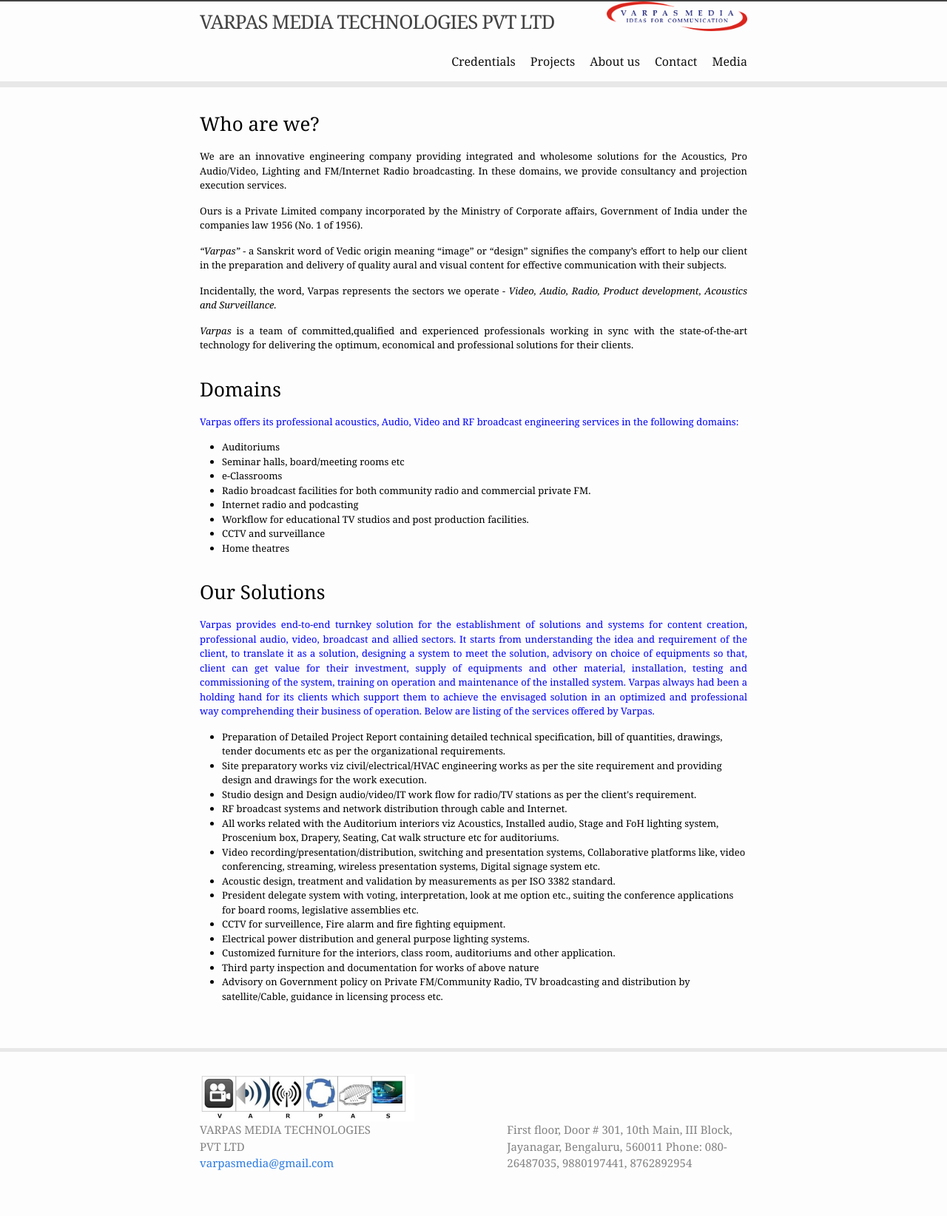
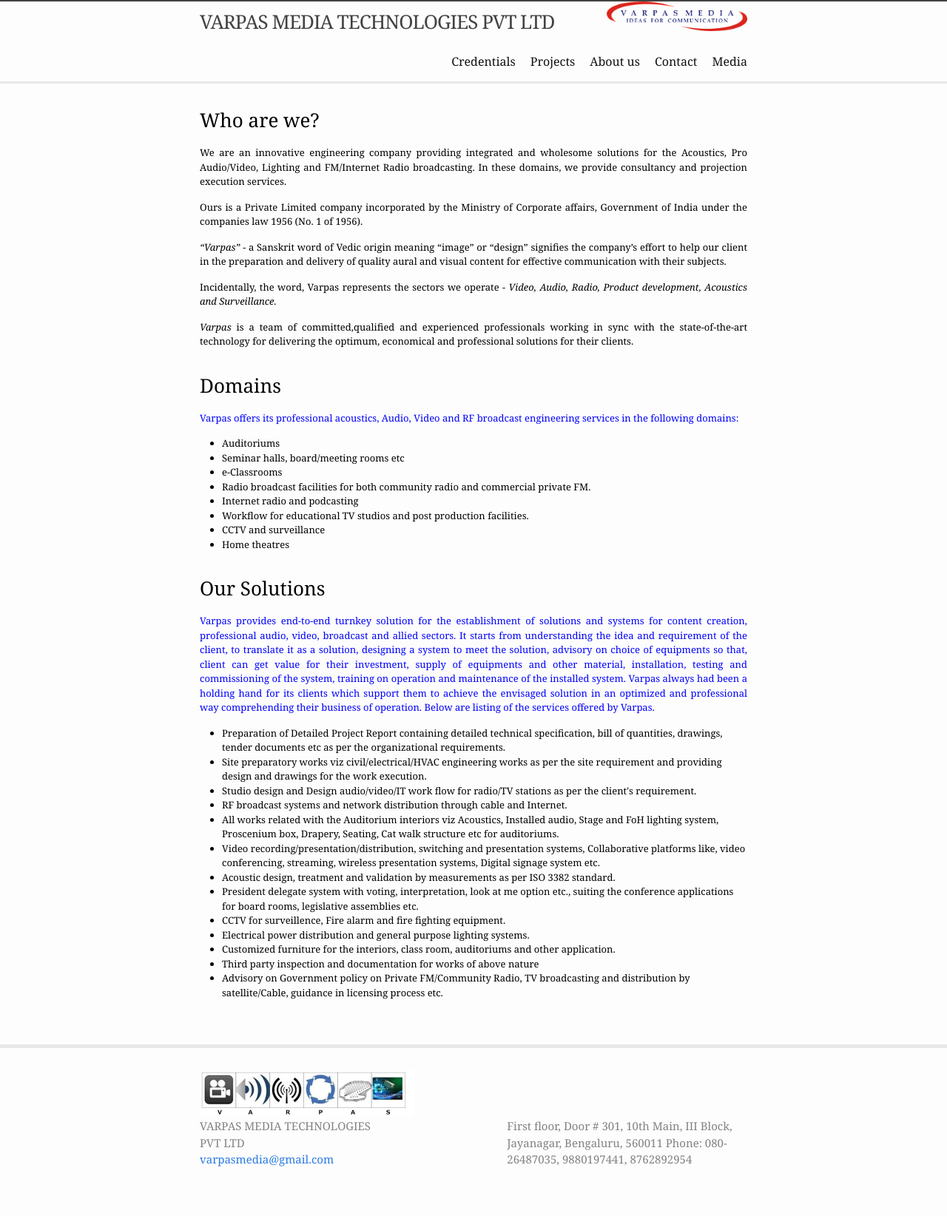
Before and after one commit to VarpasMedia/VarpasMedia.github.io, a Jekyll site: the page built from index.md, in a window 1280 px wide. Shown: the whole page at 74% size. Built offline with Jekyll 4.4.1, drawn with Linux system fonts in a browser that asks for light colours.

Commit message:
Update _layout.scss

```diff
--- a/_sass/minima/_layout.scss
+++ b/_sass/minima/_layout.scss
@@ -3,7 +3,7 @@
  */
 .site-header {
   border-top: 2px solid $grey-color-dark;
-  border-bottom: 8px solid $grey-color-light;
+  border-bottom: 3px solid $grey-color-light;
   min-height: $spacing-unit * 1.865;
 
   // Positioning context for the mobile navigation icon
```
